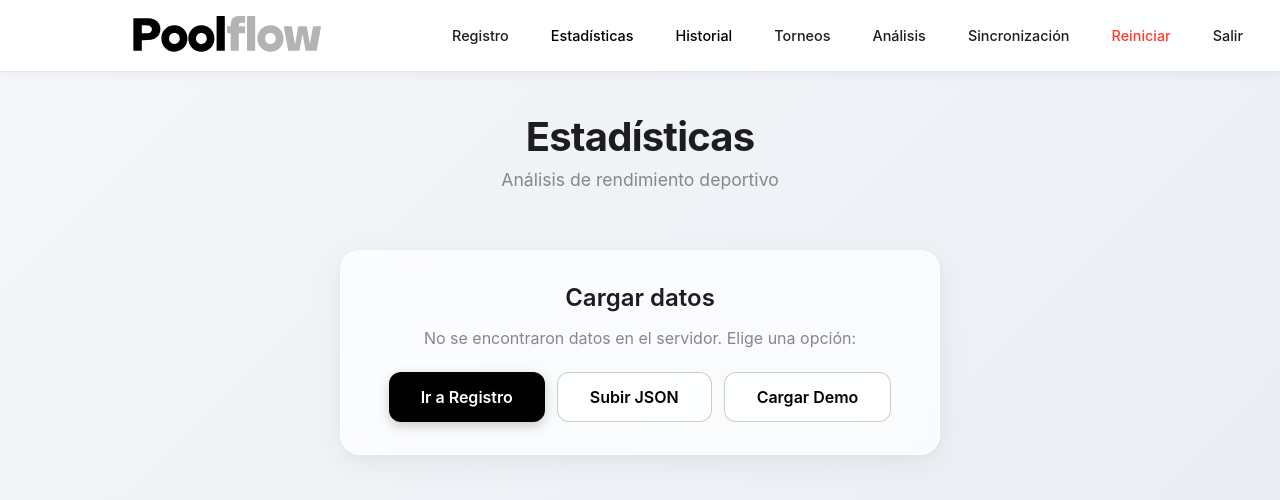
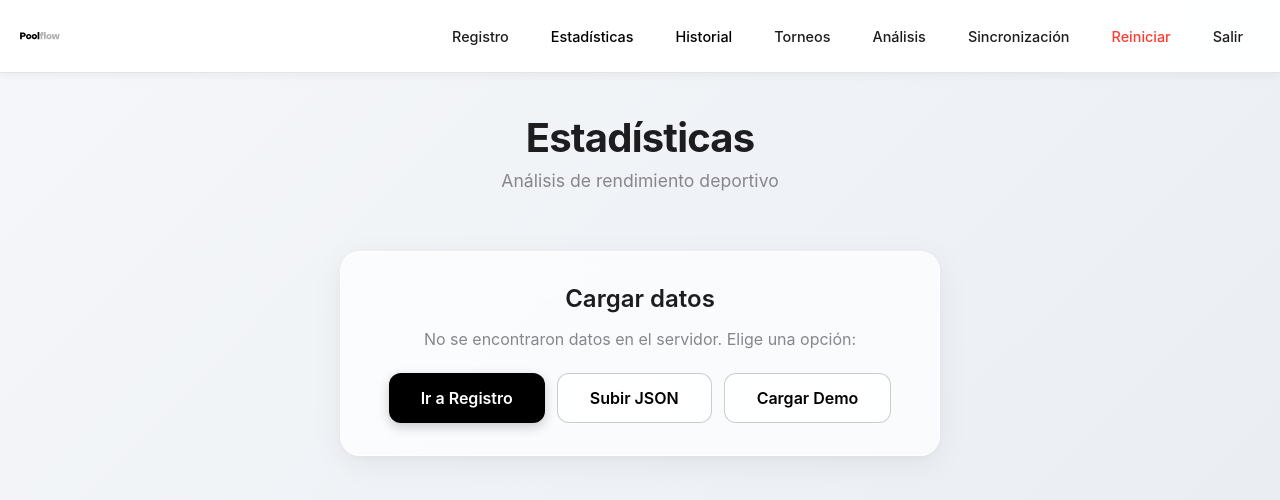
Before and after one commit to xiscobarcelo/pool, a plain HTML site: page estadisticas.html in a window 1280 px wide. Drawn offline with nearby package versions, Linux system fonts and the light colour scheme; no server answers; sample sign-in values are in the browser's storage.

Commit message:
Update estadisticas.html

```diff
--- a/estadisticas.html
+++ b/estadisticas.html
@@ -31,10 +31,11 @@
     <!-- Header con Logo y Menú -->
     <div class="top-header">
         <div class="header-content">
-            <a href="registro-partidos.html" class="logo">
-                   <a href="registro-partidos.html" class="logo">
-               <img src="/pool/images/poollogo.svg" width="190px"alt="PoolFlow tracker">
-            </a>
+              <a href="registro-partidos.html" class="logo">
+             <div class="logo-icon">
+   <img src="/pool/images/poollogo.svg" width="190px"alt="PoolFlow tracker">
+			 </div>
+			 </a>
 
 
             <nav class="desktop-nav">
```
